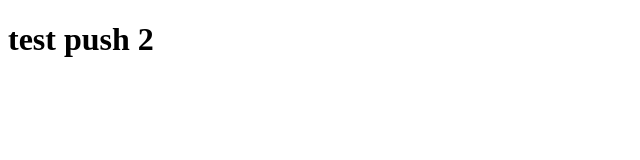
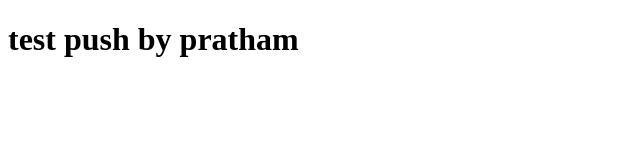
Before and after one commit to YashPathare/test-repo, a plain HTML site: page index.html in a window 1280 px wide. Shown: the whole page, without its empty margins (0-640 px from the left). Drawn offline with Linux system fonts and the light colour scheme.

Commit message:
test comit by pratham

```diff
--- a/index.html
+++ b/index.html
@@ -6,6 +6,6 @@
     <title>Document</title>
 </head>
 <body>
-    <h1>test push 2</h1>
+    <h1>test push by pratham</h1>
 </body>
 </html>
```
